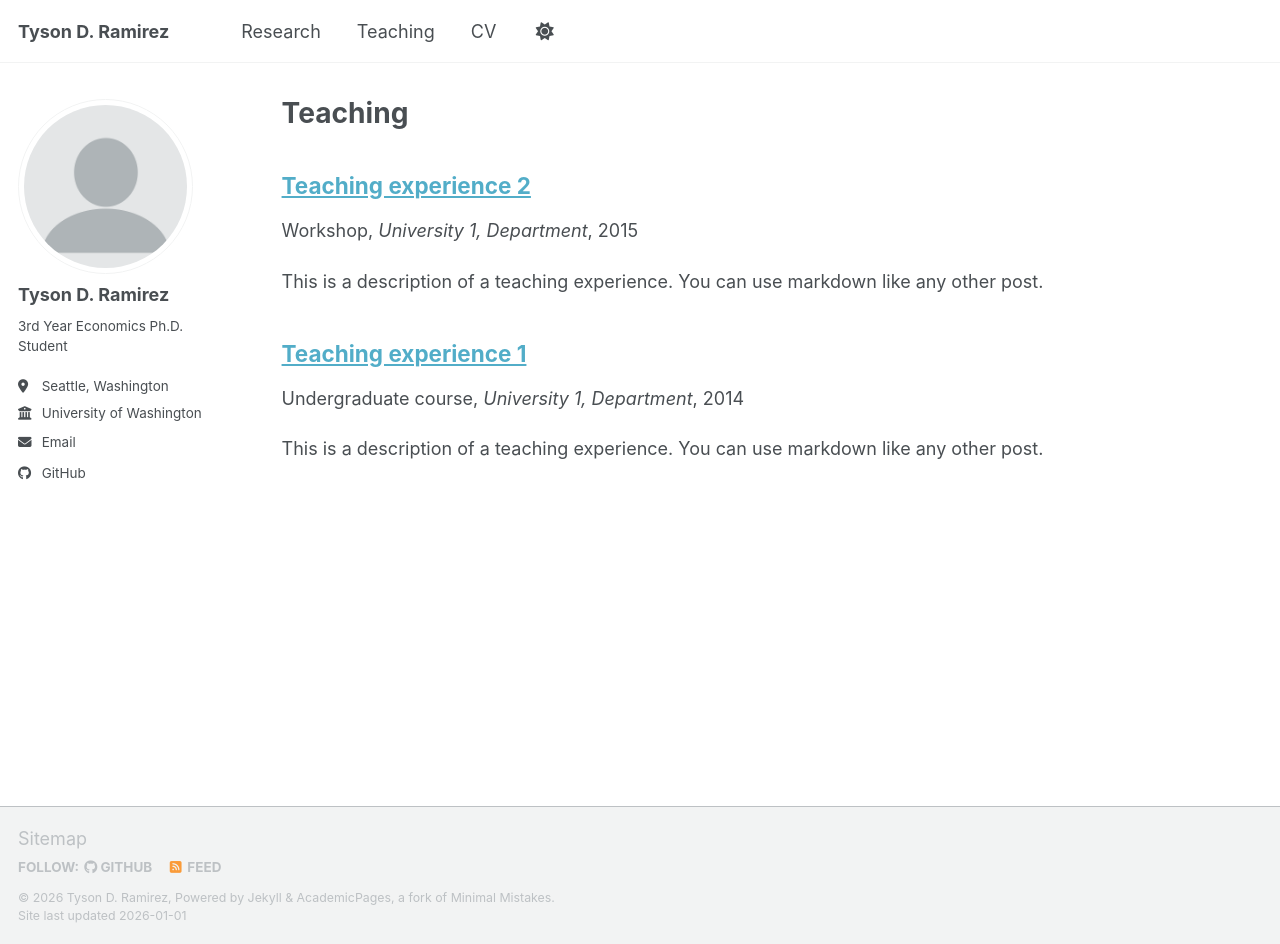
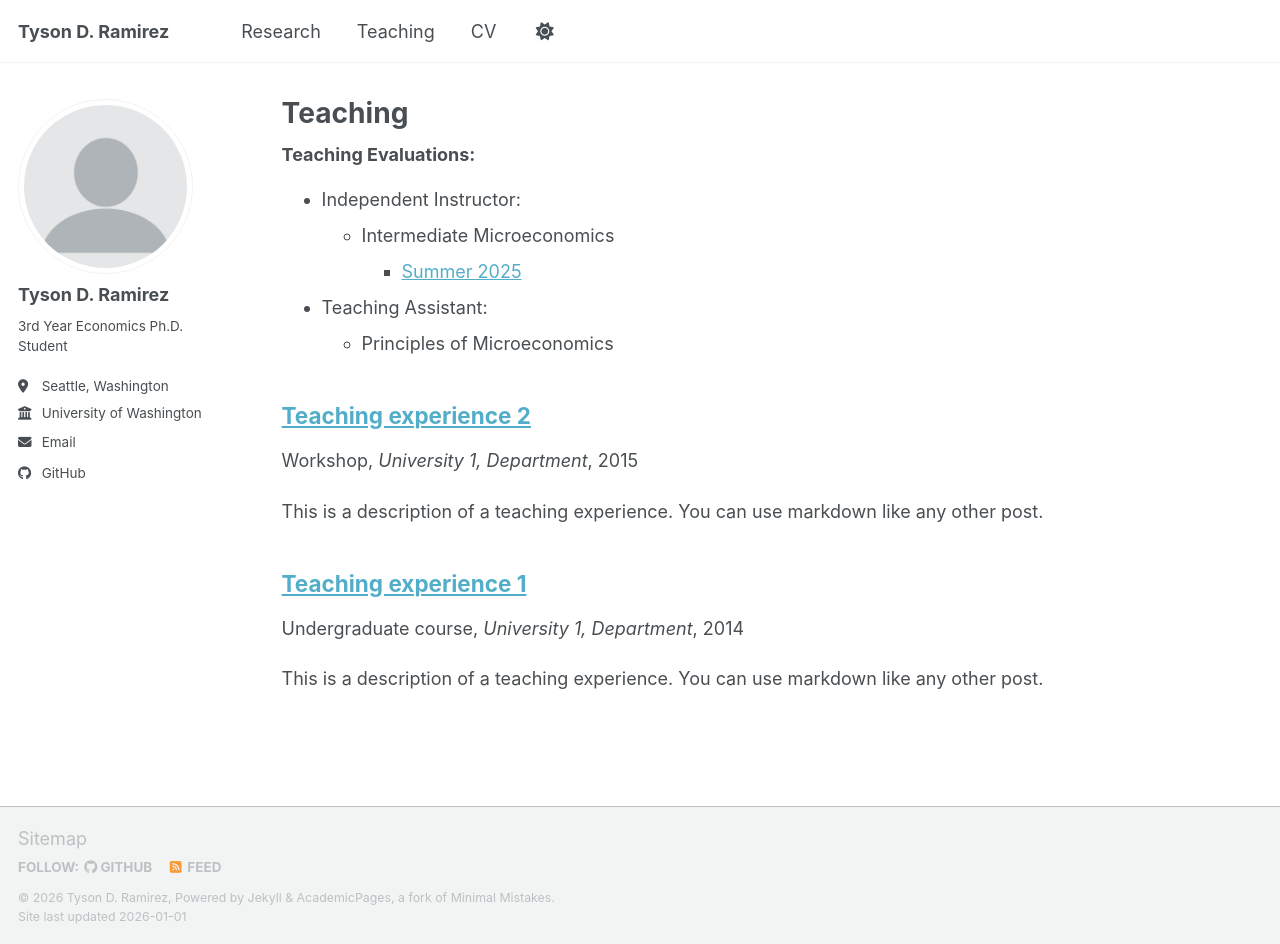
Before and after one commit to Tyson-Ramirez/tyson-ramirez.github.io, a Jekyll site: the page built from _pages/teaching.html, in a window 1280 px wide and 944 px high. Built offline with Jekyll 4.4.1, drawn with Linux system fonts in a browser that asks for light colours; a script bundle is joined from its source files by our own code; library files that are not in the unit come from our copies.

Commit message:
Update teaching.html

```diff
--- a/_pages/teaching.html
+++ b/_pages/teaching.html
@@ -7,6 +7,28 @@ author_profile: true
 
 {% include base_path %}
 
+<strong>Teaching Evaluations:</strong>
+<ul>
+  <li>
+    Independent Instructor:
+    <ul>
+      <li>Intermediate Microeconomics</li>
+      <ul>
+        <li>
+          <a href="https://github.com/Tyson-Ramirez/tyson-ramirez.github.io/blob/cdb4bec8c3b4fd659f404aebca0ee4ab0cfb5a91/files/Ramirez-SU25-ECON300A.pdf">
+          Summer 2025 </a>
+        </li>
+        </ul>
+    </ul>
+  </li>
+  <li>
+    Teaching Assistant:
+    <ul>
+      <li>Principles of Microeconomics</li>
+    </ul>
+  </li>
+</ul>
+
 {% for post in site.teaching reversed %}
   {% include archive-single.html %}
 {% endfor %}
```
